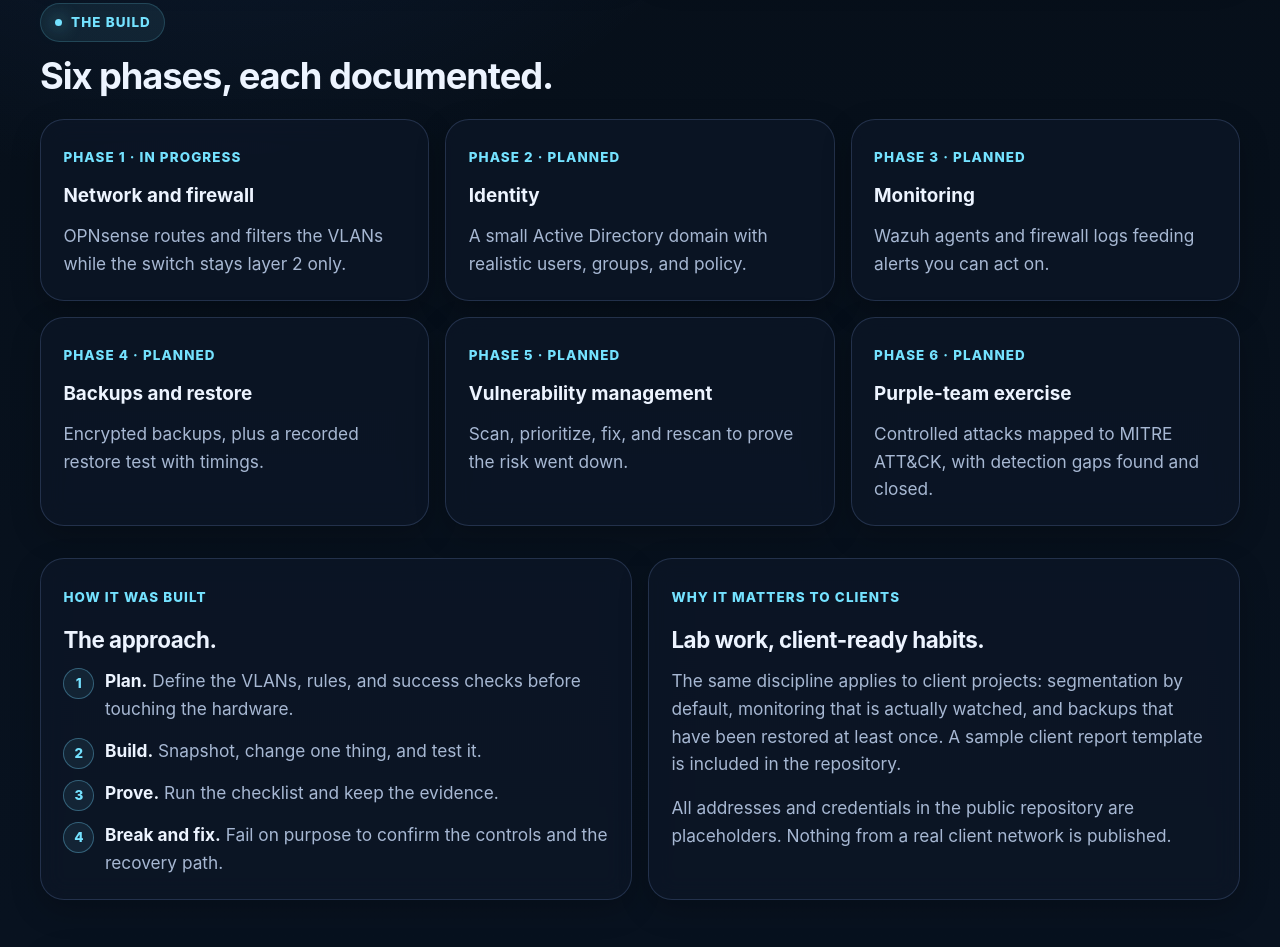
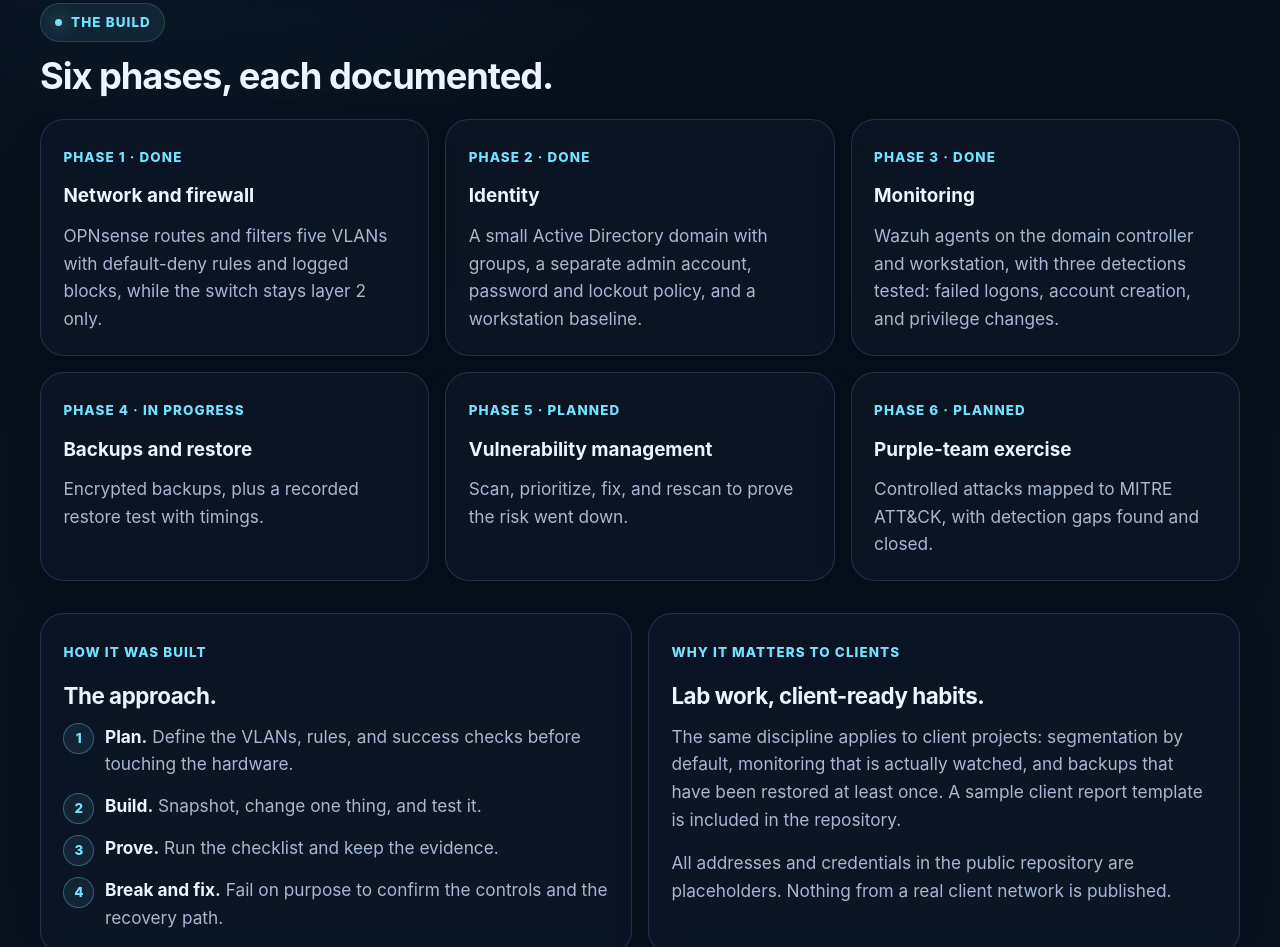
Before and after one commit to fcompuesto/mazen-website, a plain HTML site: page projects/secure-smb-in-a-box/index.html in a window 1280 px wide. Shown: the part 1027-1974 px from the top of the page. Drawn offline with Linux system fonts and the light colour scheme; a web font is replaced by a local one.

Commit message:
Update project page phase statuses to match the real build
Co-Authored-By: Claude Sonnet 5.5 <noreply@anthropic.com>
Claude-Session: https://claude.ai/code/session_01PPSKjdeBzAamjkD9maSEnk

```diff
--- a/projects/secure-smb-in-a-box/index.html
+++ b/projects/secure-smb-in-a-box/index.html
@@ -98,22 +98,22 @@
         </div>
         <div class="related-grid">
           <a class="card card-link" href="https://github.com/fcompuesto/secure-smb-in-a-box/blob/main/docs/01-network-opnsense.md" target="_blank" rel="noopener">
-            <span class="kicker">Phase 1 · In progress</span>
+            <span class="kicker">Phase 1 · Done</span>
             <h3>Network and firewall</h3>
-            <p>OPNsense routes and filters the VLANs while the switch stays layer 2 only.</p>
+            <p>OPNsense routes and filters five VLANs with default-deny rules and logged blocks, while the switch stays layer 2 only.</p>
           </a>
           <a class="card card-link" href="https://github.com/fcompuesto/secure-smb-in-a-box/blob/main/docs/02-active-directory.md" target="_blank" rel="noopener">
-            <span class="kicker">Phase 2 · Planned</span>
+            <span class="kicker">Phase 2 · Done</span>
             <h3>Identity</h3>
-            <p>A small Active Directory domain with realistic users, groups, and policy.</p>
+            <p>A small Active Directory domain with groups, a separate admin account, password and lockout policy, and a workstation baseline.</p>
           </a>
           <a class="card card-link" href="https://github.com/fcompuesto/secure-smb-in-a-box/blob/main/docs/03-wazuh.md" target="_blank" rel="noopener">
-            <span class="kicker">Phase 3 · Planned</span>
+            <span class="kicker">Phase 3 · Done</span>
             <h3>Monitoring</h3>
-            <p>Wazuh agents and firewall logs feeding alerts you can act on.</p>
+            <p>Wazuh agents on the domain controller and workstation, with three detections tested: failed logons, account creation, and privilege changes.</p>
           </a>
           <a class="card card-link" href="https://github.com/fcompuesto/secure-smb-in-a-box/blob/main/docs/04-backup-pbs.md" target="_blank" rel="noopener">
-            <span class="kicker">Phase 4 · Planned</span>
+            <span class="kicker">Phase 4 · In progress</span>
             <h3>Backups and restore</h3>
             <p>Encrypted backups, plus a recorded restore test with timings.</p>
           </a>
```
